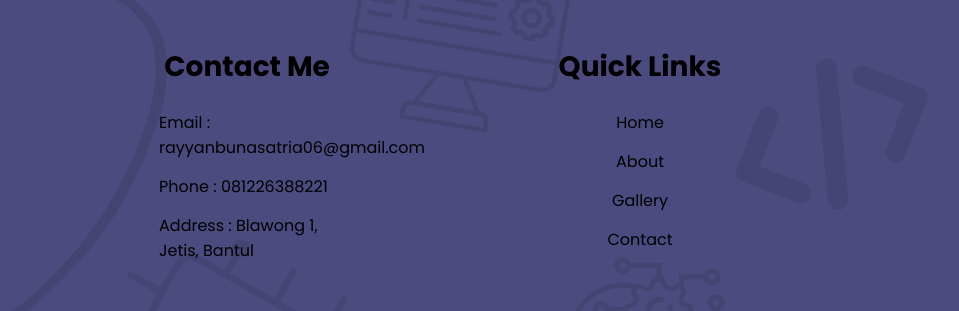
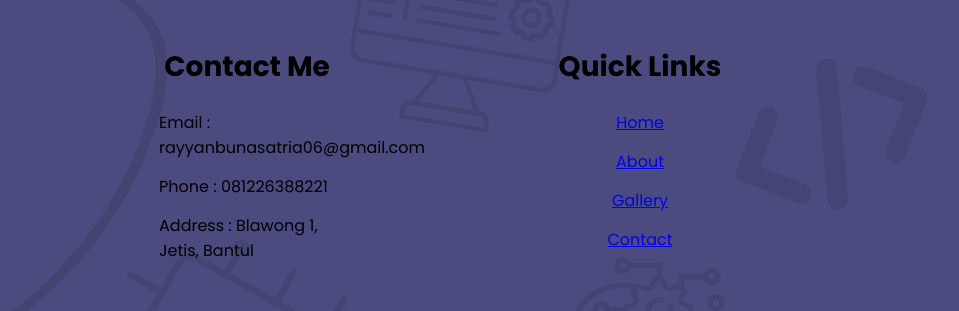
Before and after one commit to Bunstray/TugasFEOEMOEM, a plain HTML site: page index.html in a window 1280 px wide. Shown: the part 2849-3160 px from the top of the page, 0-959 px from the left. Drawn offline with Linux system fonts and the light colour scheme.

Commit message:
Update index.html

```diff
--- a/index.html
+++ b/index.html
@@ -105,10 +105,10 @@
             <div class="footercontent" id="ling">
                 <h3>Quick Links</h3>
                 <ul class="list">
-                    <li><a href="#"></a>Home</li>
-                    <li><a href="#about"></a>About</li>
-                    <li><a href="#gallery"></a>Gallery</li>
-                    <li><a href="#footer"></a>Contact</li>
+                    <li><a href="#">Home</a></li>
+                    <li><a href="#about">About</a></li>
+                    <li><a href="#gallery">Gallery</a></li>
+                    <li><a href="#footer">Contact</a></li>
                 </ul>
             </div>
             <div class="footercontent" id="sosial1">
```
